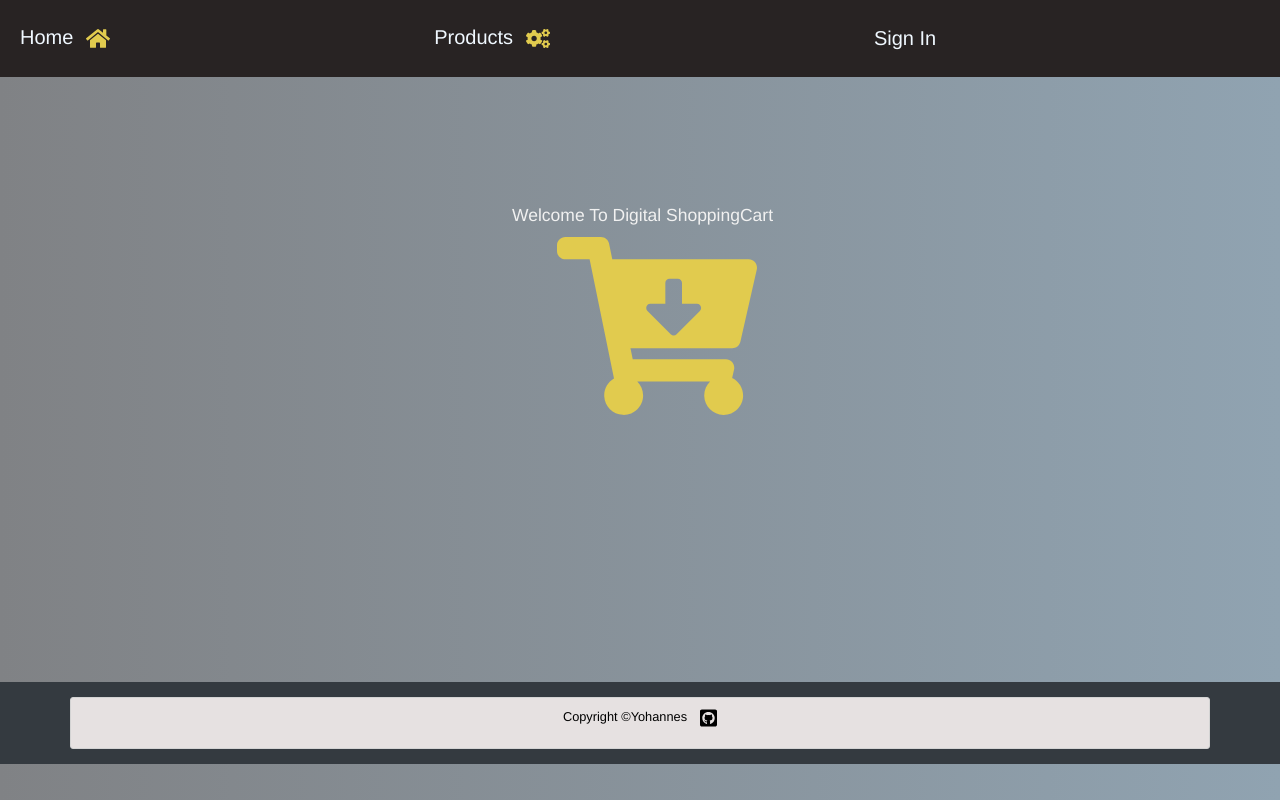
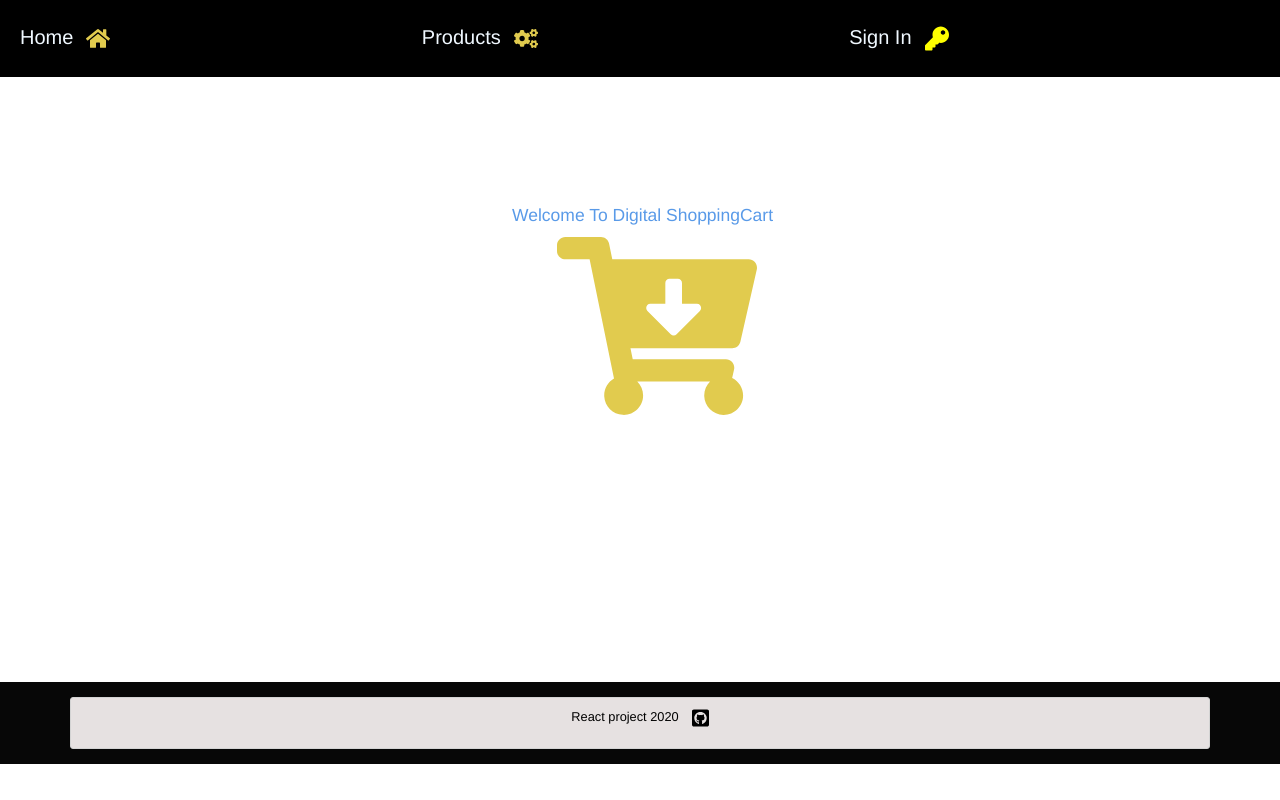
Before and after one commit to seidoo99/E-commerce---App, a React (Create React App) app in the folder Client/: page / in a window 1280 px wide. Built offline with nearby package versions, Linux system fonts and the light colour scheme.

Commit message:
add toasters

```diff
--- a/Client/src/actions/addTocart.js
+++ b/Client/src/actions/addTocart.js
@@ -17,7 +17,10 @@ const addToCart = (productId, qty) => async (dispatch, getState) => {
       });
       const { cart: { cartItems } } = getState();
       Cookie.set("cartItems", JSON.stringify(cartItems));
+      setTimeout(() => {
+        dispatch({ type: "REMOVE_SUCCESS_MESSAGE" });
 
+     }, 3000);
     } catch (error) {
 
     }
@@ -28,5 +31,9 @@ const addToCart = (productId, qty) => async (dispatch, getState) => {
 
     const { cart: { cartItems } } = getState();
     Cookie.set("cartItems", JSON.stringify(cartItems));
+    setTimeout(() => {
+        dispatch({ type: "REMOVE_SUCCESS_MESSAGE" });
+
+     }, 3000);
   }
   export { addToCart, removeFromCart }
--- a/Client/src/actions/payment.js
+++ b/Client/src/actions/payment.js
@@ -10,7 +10,7 @@ const onSuccessBuy = (productId) => (dispatch, getState) => {
      setTimeout(() => {
         dispatch({ type: "REMOVE_SUCCESS_MESSAGE" });
 
-     }, 2000);
+     }, 3000);
 
 
 
--- a/Client/src/components/Cart.js
+++ b/Client/src/components/Cart.js
@@ -14,7 +14,7 @@ function Cart(props) {
 
   const cart = useSelector(state => state.cart );
 
-  const { cartItems, paymentSucceded } = cart;
+  const { cartItems, showSuccessMessage , showDeleteMessage} = cart;
 
   const productId = props.match.params.id;
   const qty = props.location.search ? Number(props.location.search.split("=")[1]) : 1;
@@ -52,9 +52,19 @@ const transactionCanceled = () => {
 
 
   return   <div> <NavBar/>
-
+  { showDeleteMessage &&
+    <div className="alert alert-danger alert-dismissible fade show">
+    <strong>Success!</strong> Item successfully removed.
+    <button type="button" className="close" data-dismiss="alert">&times;</button>
+</div>
+}
+{ showSuccessMessage &&
+    <div className="alert alert-success alert-dismissible fade show">
+    <strong>Success!</strong> Item successfully added to Cart.
+    <button type="button" className="close" data-dismiss="alert">&times;</button>
+</div>
+}
   <div className="cart">
-
     <div className="cart-list">
       <ul className="cart-list-container">
         <li>
@@ -111,7 +121,7 @@ const transactionCanceled = () => {
     </div>
     <div className="cart-action">
       <h3>
-        Subtotal ( {cartItems.reduce((a, c) => c.qty + a, 0)} items)
+        Subtotal ( {cartItems.reduce((a, c) => a + c.qty , 0)} items)
         :
          $ {cartItems.reduce((a, c) => a + c.price * c.qty, 0)}
       </h3>
--- a/Client/src/components/Footer.css
+++ b/Client/src/components/Footer.css
@@ -9,8 +9,8 @@ color: seagreen;}
 
 #sticky-footer {
    flex-shrink: none;
-  background-color: black;
-  color: black;
+  background-color: rgb(7, 7, 7);
+  color: rgb(101, 58, 58);
   /* flex-shrink: initial; */
    width: 100vw;
 }
@@ -21,8 +21,8 @@ small{
 /* Other Classes for Page Styling */
 
 body{
-  background: #007bff;
-  background: linear-gradient(to right, rgb(128, 130, 133), rgb(144, 163, 177));
+  background: #225285;
+  background: linear-gradient(to right, white,white);
   /* background: linear-gradient(to right, #0062E6, #33AEFF); */
 }
 
@@ -37,7 +37,7 @@ body{
 #welcome{
     padding-top: 10%;
     padding-left: 40%;
-    color: #f1f1f1;
+    color: rgb(89, 154, 232);;
     height: 75vh;
 
   }
--- a/Client/src/components/Footer.js
+++ b/Client/src/components/Footer.js
@@ -11,9 +11,9 @@ class Footer extends Component {
         return (
   <div id="footer">
 
-  <footer id="sticky-footer" className="py-4 bg-dark">
+  <footer id="sticky-footer" className="py-4">
     <div className="container text-center">
-      <small>Copyright &copy;Yohannes
+      <small>React project 2020
 
      <a href='https://github.com/yohannesbog/shopoingCart_React' target="_blank">
 
--- a/Client/src/components/Home.css
+++ b/Client/src/components/Home.css
@@ -5,7 +5,7 @@
     z-index: 1;
     top: 0;
     left: 0;
-    background-color: powderblue;
+    background-color: rgb(73, 183, 198);
     overflow-x: hidden;
     padding-top: 30px;
   }
@@ -14,7 +14,7 @@
     padding: 6px 8px 6px 16px;
     text-decoration: none;
     font-size: 25px;
-    color: #111;
+    color: green;
     display: block;
   }
   #contacticon{
@@ -34,15 +34,14 @@
     margin-left: 0px;
     margin-right: 0px;
     padding: 20px;
-    background-color: rgb(40, 35, 35) ;
+    background-color:black ;
 
   }
 #welcome{
   padding-top: 10%;
   padding-left: 25%;
   padding-right: 25%;
-
-  color: #f1f1f1;
+  color: rgb(89, 154, 232);
 }
   /* #navlinks {
     background-color: gray;
--- a/Client/src/components/Login.js
+++ b/Client/src/components/Login.js
@@ -10,7 +10,7 @@ function Login(props) {
   const userSignin = useSelector(state => state.userSignin);
   const { loading, userInfo, error } = userSignin;
   const dispatch = useDispatch();
-  const redirect = props.location.search ? props.location.search.split("=")[1] : '/';
+  const redirect = props.location.search ? props.location.search.split("=")[1] : '/api/products';
   useEffect(() => {
     if (userInfo) {
       props.history.push(redirect);
--- a/Client/src/components/NavBar.js
+++ b/Client/src/components/NavBar.js
@@ -1,68 +1,98 @@
-import React, { Component } from 'react'
-import './Home.css'
+import React, { Component } from "react";
+import "./Home.css";
 // import { useSelector } from 'react-redux';
-import { useDispatch, useSelector } from 'react-redux';
-import { logout} from '../actions/userActions';
+import { useDispatch, useSelector } from "react-redux";
+import { logout } from "../actions/userActions";
 // import { useSelector } from 'react-redux';
 import {
   BrowserRouter as Router,
   Switch,
   Route,
-    Link, useHistory
+  Link,
+  useHistory,
 } from "react-router-dom";
-import { FaShoppingCart, FaEnvelope, FaCogs, FaHome } from 'react-icons/fa'
-import Footer from './Footer';
+import {
+  FaShoppingCart,
+  FaUserCheck,
+  FaCogs,
+  FaHome,
+  FaKey,
+  FaSignOutAlt
+} from "react-icons/fa";
+import Footer from "./Footer";
 
-function NavBar () {
-    const userSignin = useSelector(state=> state.userSignin);
-    const {userInfo} = userSignin;
+function NavBar() {
+  const userSignin = useSelector((state) => state.userSignin);
+  const { userInfo } = userSignin;
 
   const history = useHistory();
   const dispatch = useDispatch();
   const handleLogout = () => {
     dispatch(logout());
     history.push("/");
-      }
+  };
 
   return (
     <Route>
       <div>
         <div id="navlinks">
           <nav id="nav" className="navbar">
-                        <Link to='/'>Home
-                        <FaHome id='contacticon' color='rgb(225, 203, 78' size={37} />
+            <Link to="/">
+              Home
+              <FaHome id="contacticon" color="rgb(225, 203, 78" size={37} />
             </Link>
 
-                            <Link to='/api/products'>Products
-                            <FaCogs id='contacticon' color='rgb(225, 203, 78' size={37} />
+            <Link to="/api/products">
+              Products
+              <FaCogs id="contacticon" color="rgb(225, 203, 78" size={37} />
             </Link>
             {userInfo ? (
-                                <Link to="/cart/:id?">Cart
-                <FaShoppingCart id='carticon' color='rgb(225, 203, 78' size={37} />
+              <Link to="/cart/:id?">
+                Cart
+                <FaShoppingCart
+                  id="carticon"
+                  color="rgb(225, 203, 78"
+                  size={37}
+                />
                 <i className="fas fa-shopping-cart"></i>
               </Link>
             ) : (
-                                ''
+              ""
             )}
             {userInfo ? (
-                                <Link to="/profile">{userInfo.name}</Link>
+              <Link to="/profile">
+                {userInfo.name}
+                <FaUserCheck
+                  id="contacticon"
+                  color="rgb(225, 203, 78"
+                  size={37}
+                />
+              </Link>
             ) : (
-                                <Link to="/signin">Sign In</Link>
+              <Link to="/signin">
+                Sign In
+                <FaKey id="contacticon" color="yellow" size={37} />
+              </Link>
             )}
 
             {userInfo ? (
-                                <Link onClick={handleLogout}>logout</Link>
+              <Link onClick={handleLogout}>
+                logout
+                <FaSignOutAlt
+                  id="contacticon"
+                  color="rgb(225, 203, 78"
+                  size={37}
+                />
+              </Link>
             ) : (
-                                ''
+              ""
             )}
-                            <span>
-                            </span>
+            <span></span>
           </nav>
         </div>
-
       </div>
     </Route>
-        )
+  );
 }
 
-export default NavBar
+export default NavBar;
--- a/Client/src/components/Products.css
+++ b/Client/src/components/Products.css
@@ -35,9 +35,10 @@
 .card {
     margin-top: 10px;
     text-align: center ;
+
 }
 
 .card-deck {
-    height: 75vh;
+    height: 80vh;
  overflow: scroll;
 }
--- a/Client/src/components/Products.js
+++ b/Client/src/components/Products.js
@@ -1,13 +1,10 @@
 import React, { useState, useEffect} from 'react'
 import {useDispatch, useSelector} from 'react-redux'
 import  {productLists} from '../actions/productsAction'
-import axios from 'axios'
 import './Products.css'
-import Home from './Home'
 import {
     Link
 } from "react-router-dom";
-import {addToCart} from '../actions/addTocart';
 import Footer from './Footer'
 import NavBar from './NavBar'
 
--- a/Client/src/reducers/cartReducer.js
+++ b/Client/src/reducers/cartReducer.js
@@ -1,4 +1,4 @@
-function cartReducer(state = { cartItems: [], showSuccessMessage: false }, action) {
+function cartReducer(state = { cartItems: [], showSuccessMessage: false, showDeleteMessage: false }, action) {
     switch (action.type) {
         case "CART_ADD_ITEM":
             const item = action.payload;
@@ -6,12 +6,12 @@ function cartReducer(state = { cartItems: [], showSuccessMessage: false }, actio
             if (product) {
                 return {
                     cartItems:
-                        state.cartItems.map(x => x.product == product.product ? item : x)
+                        state.cartItems.map(x => x.product == product.product ? item : x), showSuccessMessage: true
                 };
             }
-            return { cartItems: [...state.cartItems, item] };
+            return { cartItems: [...state.cartItems, item], showSuccessMessage: true };
         case "CART_REMOVE_ITEM":
-            return { cartItems: state.cartItems.filter(x => x.product !== action.payload) }
+            return { cartItems: state.cartItems.filter(x => x.product !== action.payload) , showDeleteMessage:true}
 
         case "ON_SUCCESS_BUY":
             return { cartItems: [], showSuccessMessage: true }
```
Lines whose indentation alone changed are shown as unchanged.
